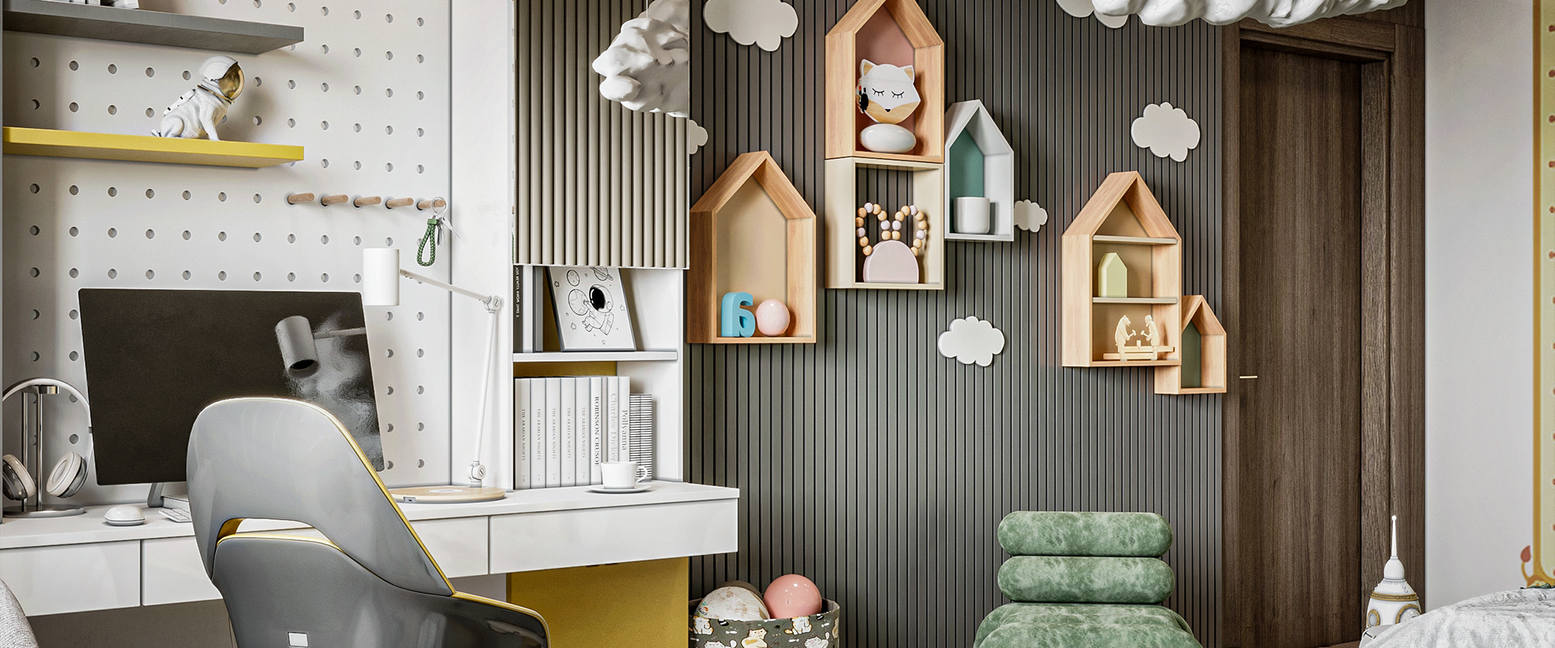
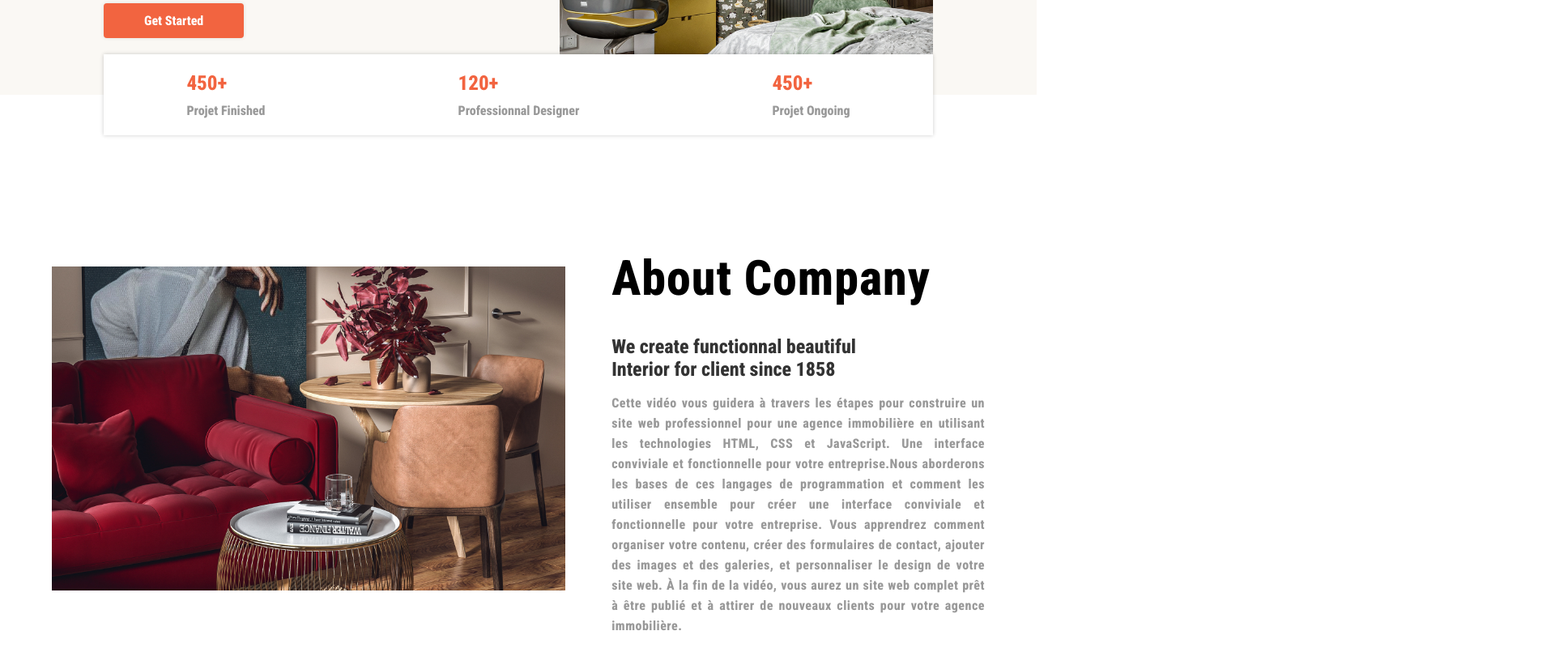
Before and after one commit to ObedInfor/Training_Hcss, a plain HTML site: page index.html in a window 1280 px wide. Shown: the part 520-1320 px from the top of the page at 81% size, 1920 px wide, since content can reach past the window. Drawn offline with Linux system fonts and the light colour scheme.

Commit message:
mise en page avec css

```diff
--- a/style.css
+++ b/style.css
@@ -18,6 +18,14 @@ a {
 .header-home {
     background-color: #faf8f4;
     position: relative;
+}
+
+h1 {
+    font-size: 60px;
+    font-weight: bold;
+    letter-spacing: 1px;
+    margin:35px 0;
+    text-transform: capitalize;
 }
 
 /*--Menu--*/
@@ -70,3 +78,98 @@ header .logo-link {
     border-radius: 4px;
     text-transform: capitalize;
  }
+
+ .home {
+    margin-top: 50px;
+    margin-left: 10%;
+    margin-right: 10%;
+    display: flex;
+    justify-content: space-between;
+    height: 500px;
+    position:relative;
+ }
+
+ .home .left {
+    width: 50%;
+    display: flex;
+    flex-direction: column;
+ }
+ .home .left p {
+    margin: 25px 0;
+    color: #999;
+    letter-spacing: 0.5px;
+    line-height: 25px;
+ }
+
+ .home .left .orange-link {
+    width: fit-content;
+    padding: 12px 50px;
+    box-shadow: 0 0 5px rgba(0,0,0,0.1);
+
+ }
+
+ .home .right {
+    width: 45%;
+ }
+
+ .home .right img {
+    width: 100%;
+    height: 100%;
+    object-fit: cover;
+ }
+
+.statistiques {
+    position: absolute;
+    bottom: -50px;
+    height: 100px;
+    display: flex;
+    justify-content: space-between;
+    align-items: center;
+    width: 100%;
+    background-color: #fff;
+    box-shadow: 0 0 5px rgba(0,0,0,0.2);
+    padding: 20px 10%;
+}
+
+.statistiques span h2 {
+    color: #f26440;
+    font-size: 25px;
+    margin-bottom: 10px;
+}
+.statistiques span p {
+    color: #999;
+    text-transform: capitalize;
+}
+/*about*/
+.about {
+    display:flex;
+    justify-content: space-between;
+    align-items: center;
+    margin-top: 120px;
+    padding: 20px 5%;
+}
+.about .image {
+    width: 55%;
+    height: 400px;
+}
+.about .image img {
+    width: 100%;
+    height: 100%;
+    object-fit: cover;
+}
+.about .content {
+    width: 40%;
+}
+.about .content {
+    margin: 16px 0;
+}
+.about .content h2 {
+    margin: 15px 0;
+    color:#333;
+}
+.about .content p {
+    color: #999;
+    text-align: justify;
+    letter-spacing: 0.5px;
+    line-height: 25px;
+}
```
